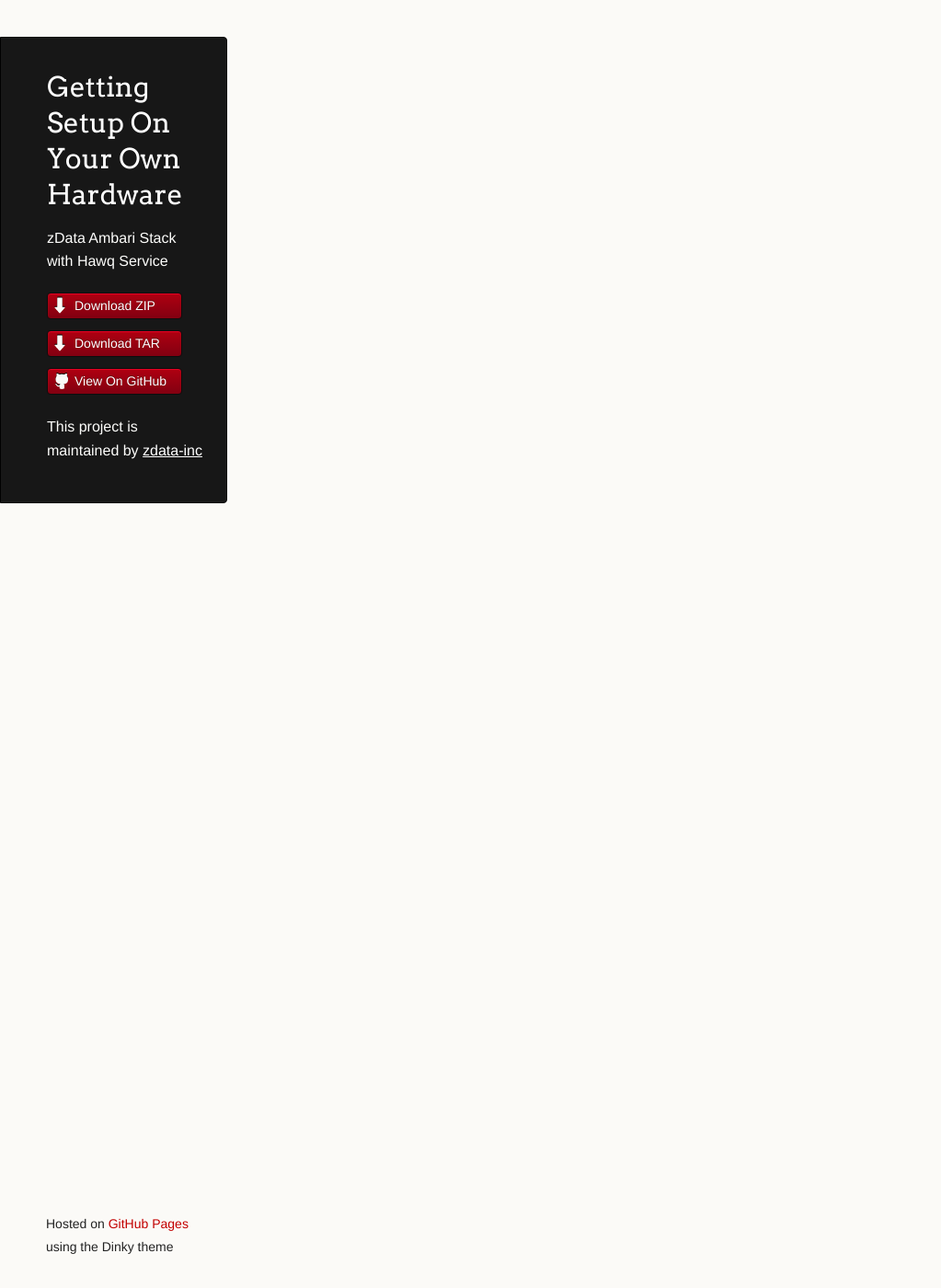
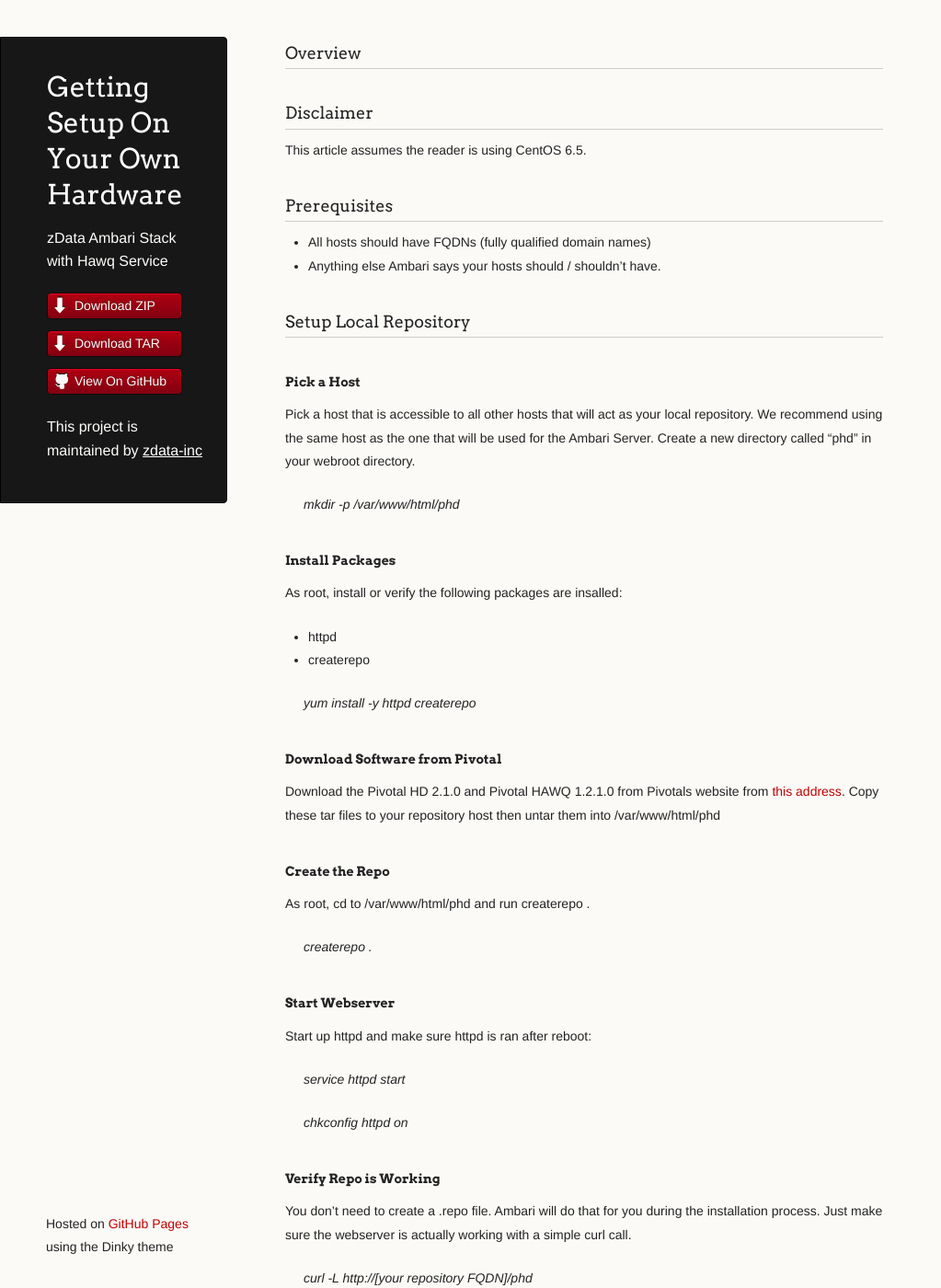
Before and after one commit to zdata-inc/ambari-extensions, a Jekyll site: the page built from getting-setup/on-your-own-hardware.md, in a window 1280 px wide and 1400 px high. Shown: the whole window at 92% size, without its empty margins (0-1023 px from the left). Built offline with Jekyll 4.4.1, drawn with Linux system fonts in a browser that asks for light colours; Markdown is read by kramdown in place of the engine named in the settings; some of the changed text lies outside the part shown.

Commit message:
Add Setup Local Repository section to page

```diff
--- a/getting-setup/on-your-own-hardware.md
+++ b/getting-setup/on-your-own-hardware.md
@@ -2,3 +2,46 @@
 layout: default
 title: Getting Setup On Your Own Hardware
 ---
+
+### Overview
+
+### Disclaimer
+This article assumes the reader is using CentOS 6.5.
+
+### Prerequisites
+* All hosts should have FQDNs (fully qualified domain names)
+* Anything else Ambari says your hosts should / shouldn't have.
+
+### Setup Local Repository
+##### Pick a Host
+Pick a host that is accessible to all other hosts that will act as your local repository. We recommend using the same host as the one that will be used for the Ambari Server. Create a new directory called "phd" in your webroot directory.
+>mkdir -p /var/www/html/phd
+
+##### Install Packages
+As root, install or verify the following packages are insalled:
+* httpd
+* createrepo
+
+>yum install -y httpd createrepo
+
+##### Download Software from Pivotal
+Download the Pivotal HD 2.1.0 and Pivotal HAWQ 1.2.1.0 from Pivotals website from [this address](https://network.pivotal.io/products/pivotal-hd). Copy these tar files to your repository host then untar them into /var/www/html/phd
+
+##### Create the Repo
+As root, cd to /var/www/html/phd and run createrepo .
+
+>createrepo .
+
+#### Start Webserver
+Start up httpd and make sure httpd is ran after reboot:
+>service httpd start
+
+>chkconfig httpd on
+
+#### Verify Repo is Working
+You don't need to create a .repo file. Ambari will do that for you during the installation process. Just make sure the webserver is actually working with a simple curl call.
+>curl -L http://[your repository FQDN]/phd
+
+If this returns with a list of files in /var/www/html/phd then you're on the right track!
+
+### Install Ambari Server
```
